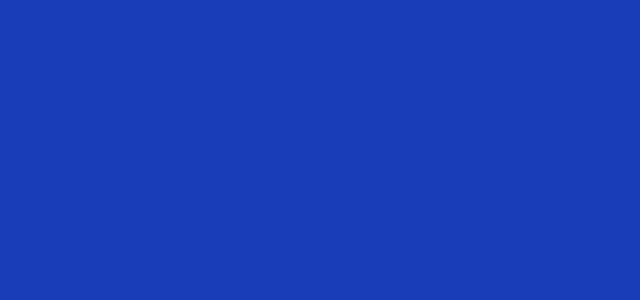
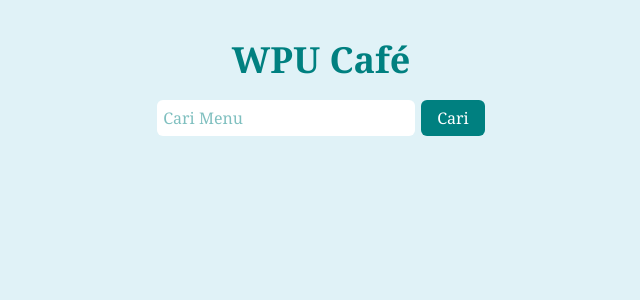
Before and after one commit to ilhamhadziq/wpu-react-cafe, a React (Vite) app in the folder WPU-Cafe/: page / in a window 1280 px wide. Shown: the top 300 px of the page, without its empty margins (319-959 px from the left). Built offline with nearby package versions, Linux system fonts and the light colour scheme.

Commit message:
create Container

```diff
--- a/WPU-Cafe/src/App.jsx
+++ b/WPU-Cafe/src/App.jsx
@@ -3,8 +3,16 @@ import './index.css'
 function App() {
   return (
     <>
-      <body className='bg-blue-800'>
-
+      <body className='bg-[#e0f2f7] font-serif text-[#008080] text-center'>
+        <div className='p-5 my-5 mx-auto max-w-6xl flex flex-col justify-center gap-5'>
+          <h1 className='font-bold text-4xl '>WPU Café</h1>
+          <div>
+            <form action="" className='space-x-1.5'>
+              <input type="search" placeholder='Cari Menu' id='search-input' className='bg-white rounded-md p-1.5'/>
+              <button class="search-button px-4 py-1.5 rounded-md bg-[#008080] text-white">Cari</button>
+            </form>
+          </div>
+        </div>
       </body>
     </>
   )
```
